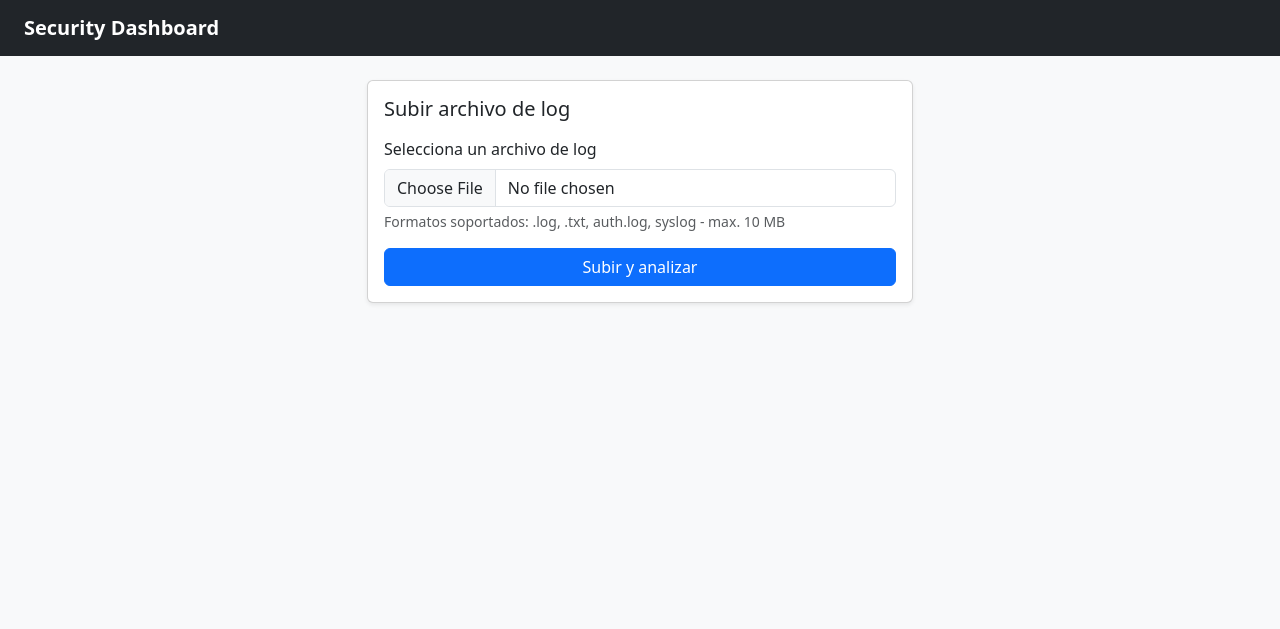
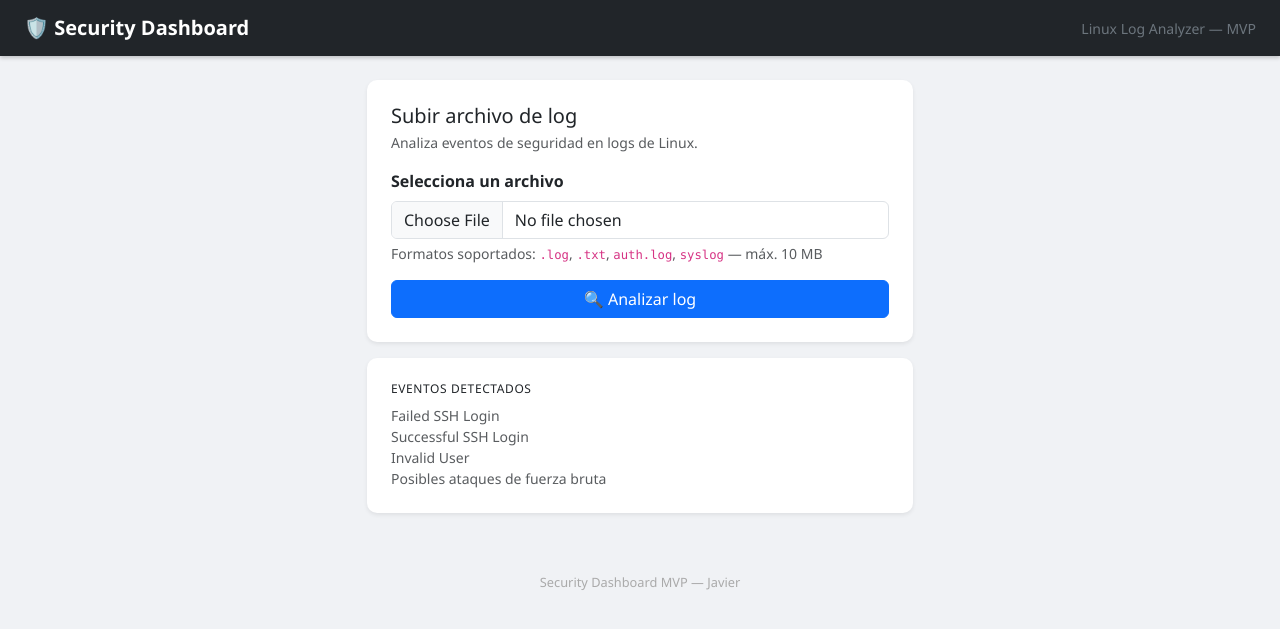
Before and after one commit to Jasu17/security-dashboard, a Flask app: page / in a window 1280 px wide. Shown: the top 629 px of the page. Run offline with Flask 3, Linux system fonts and the light colour scheme.

Commit message:
polish: UI improvemens, footer, 1413 handler and index info card

```diff
--- a/app.py
+++ b/app.py
@@ -71,6 +71,9 @@ def report(filename):
 
     return send_file(report_path, as_attachment=True, download_name=f"report_{filename}.html")
 
-
+@app.errorhandler(413)
+def file_too_large(e):
+    flash("El archivo supera el tamaño maximo permitido (10 MB).", "danger")
+    return redirect(url_for("index"))
 if __name__ == "__main__":
     app.run(debug=True)
--- a/static/style.css
+++ b/static/style.css
@@ -1,7 +1,45 @@
 body{
-    background-color: #f8f9fa;
+    background-color: #f0f2f5;
+    font-family: 'Segoe UI', sans-serif;
 }
 
 .navbar{
-    margin-bottom: 1rem;
+    margin-bottom: 0;
+    box-shadow: 0 2px 4px rgba(0, 0, 0, 0.2);
 }
+
+.card {
+    border: none;
+    border-radius: 10px;
+}
+
+.card h3{
+    font-size: 2rem;
+    font-weight: 700;
+    color: #1a1a2e;
+}
+
+.card h6 {
+    font-size: 0.75rem;
+    text-transform: uppercase;
+    letter-spacing: 0.05em;
+}
+
+.table code {
+    font-size: 0.75rem;
+    color: #555;
+    word-break: break-all;
+}
+
+.badge {
+    font-size: 0.75rem;
+    padding: 4px 8px;
+}
+
+footer.site-footer {
+    text-align: center;
+    padding: 20px;
+    margin-top: 40px;
+    font-size: 0.8rem;
+    color: #aaa;
+}
--- a/templates/base.html
+++ b/templates/base.html
@@ -7,12 +7,13 @@
     <link href="https://cdn.jsdelivr.net/npm/bootstrap@5.3.0/dist/css/bootstrap.min.css" rel="stylesheet">
     <link rel="stylesheet" href="{{ url_for('static', filename='style.css') }}">
 </head>
+<body>
+    <nav class="navbar navbar-dark bg-dark px-4 mb-4">
+        <a class="navbar-brand fw-bold text-decoration-none" href="/">🛡️ Security Dashboard</a>
+        <span class="text-secondary small">Linux Log Analyzer — MVP</span>
+    </nav>
 
-    <body>
-        <nav class="navbar navbar-dark bg-dark px-4">
-            <span class="navbar-brand fw-bold">Security Dashboard</span>
-        </nav>
-        <div class="container mt-4">
+    <div class="container">
         {% with messages = get_flashed_messages(with_categories=true) %}
             {% if messages %}
                 {% for category, message in messages %}
@@ -26,6 +27,11 @@
 
         {% block content %}{% endblock %}
     </div>
+
+    <footer class="site-footer">
+        Security Dashboard MVP &mdash; Javier
+    </footer>
+
     <script src="https://cdn.jsdelivr.net/npm/bootstrap@5.3.0/dist/js/bootstrap.bundle.min.js"></script>
 </body>
 </html>
--- a/templates/index.html
+++ b/templates/index.html
@@ -3,17 +3,30 @@
 {% block content %}
 <div class="row justify-content-center">
     <div class="col-md-6">
-        <div class="card shadow-sm">
+        <div class="card shadow-sm p-2">
             <div class="card-body">
-                <h5 class="card-title mb-3">Subir archivo de log</h5>
+                <h5 class="card-title mb-1">Subir archivo de log</h5>
+                <p class="text-muted small mb-3">Analiza eventos de seguridad en logs de Linux.</p>
                 <form action="/upload" method="POST" enctype="multipart/form-data">
                     <div class="mb-3">
-                        <label for="logfile" class="form-label">Selecciona un archivo de log</label>
+                        <label for="logfile" class="form-label fw-semibold">Selecciona un archivo</label>
                         <input class="form-control" type="file" id="logfile" name="logfile" accept=".log,.txt">
-                        <div class="form-text">Formatos soportados: .log, .txt, auth.log, syslog - max. 10 MB</div>
+                        <div class="form-text">Formatos soportados: <code>.log</code>, <code>.txt</code>, <code>auth.log</code>, <code>syslog</code> — máx. 10 MB</div>
                     </div>
-                    <button type="submit" class="btn btn-primary w-100">Subir y analizar</button>
+                    <button type="submit" class="btn btn-primary w-100">🔍 Analizar log</button>
                 </form>
+            </div>
+        </div>
+
+        <div class="card shadow-sm mt-3 p-2">
+            <div class="card-body">
+                <h6 class="card-title">Eventos detectados</h6>
+                <ul class="list-unstyled small text-muted mb-0">
+                    <li>Failed SSH Login</li>
+                    <li>Successful SSH Login</li>
+                    <li>Invalid User</li>
+                    <li>Posibles ataques de fuerza bruta</li>
+                </ul>
             </div>
         </div>
     </div>
```
Also changed, not shown: 1 other file. Lines whose indentation alone changed are shown as unchanged.
